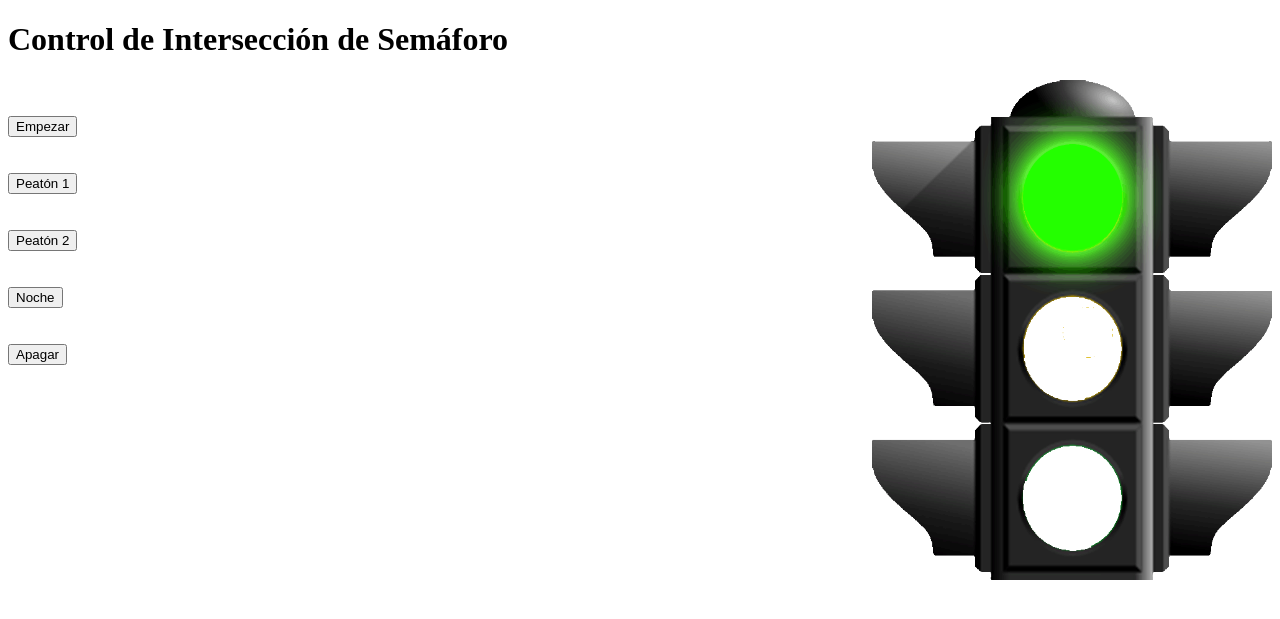
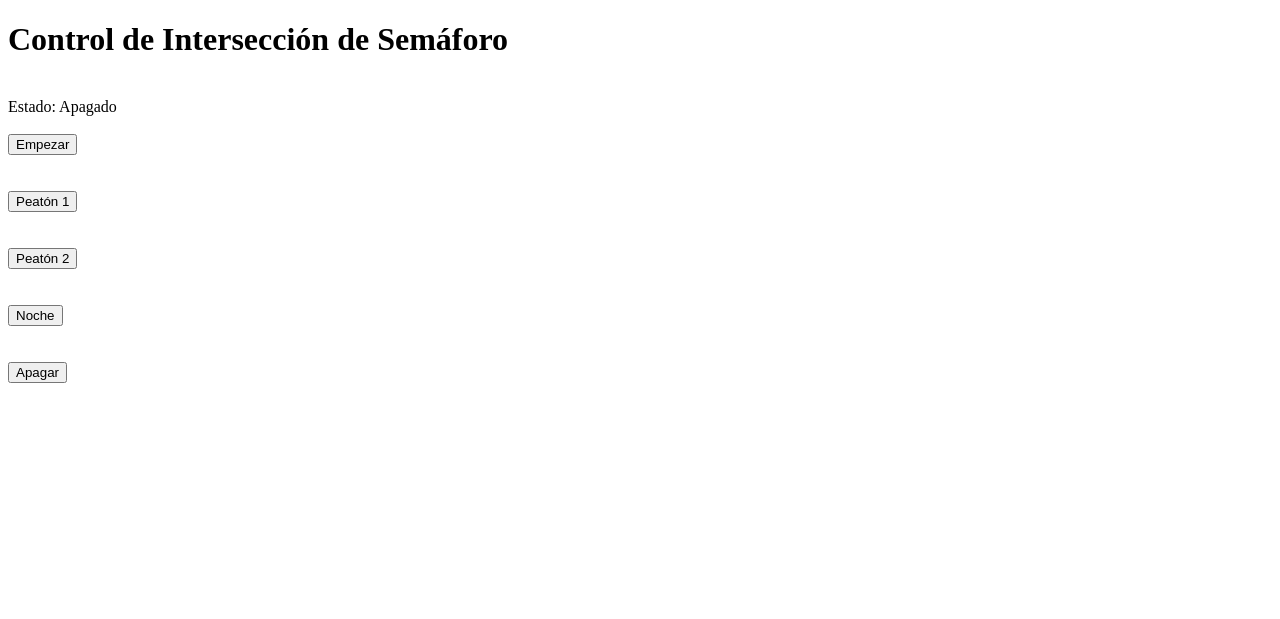
Before and after one commit to smorenoq/ConmutacionTerminado, a PHP site: page / in a window 1280 px wide. Shown: the top 619 px of the page. Run offline with PHP 8.4, Linux system fonts and the light colour scheme.

Commit message:
Estado del semáforo agregado

```diff
--- a/index.php
+++ b/index.php
@@ -27,13 +27,13 @@
       </style>
   </head>
 
-  <img src = "semaforo.gif" align = "right" width = "400" height = "500">
-
   <?php
     set_time_limit(0);
 
-    $dur1 = 5;
-    $dur2 = 5;
+    $dur1 = 7;
+    $dur2 = 7;
+
+    $estado = "Apagado";
 
     if ($_SERVER['REQUEST_METHOD'] == "POST" && isset($_POST['empezar']))
     {
@@ -71,6 +71,7 @@
     {
         global $dur1;
         global $dur2;
+        global $estado;
 
         shell_exec("killall node");
         shell_exec("node apagar");
@@ -83,24 +84,35 @@
         $comando .= "1";
         $comando .= " >/dev/null &";
         shell_exec($comando);
+
+        $estado = "Día";
     }
 
     function apagar()
     {
+        global $estado;
+
         shell_exec("killall node");
         shell_exec("node apagar");
+
+        $estado = "Apagado";
     }
 
     function noche()
     {
+        global $estado;
+
         shell_exec("killall node");
         shell_exec("node noche  >/dev/null &");
+
+        $estado = "Noche";
     }
 
     function peaton1()
     {
         global $dur1;
         global $dur2;
+        global $estado;
 
         shell_exec("killall node");
 
@@ -111,12 +123,15 @@
         $comando .= " >/dev/null &";
 
         shell_exec($comando);
+
+        $estado = "Día";
     }
 
     function peaton2()
     {
         global $dur1;
         global $dur2;
+        global $estado;
 
         shell_exec("killall node");
 
@@ -126,7 +141,11 @@
         $comando .= $dur2;
         $comando .= " >/dev/null &";
         shell_exec($comando);
+
+        $estado = "Día";
     }
+
+    echo "<br>Estado: ". $estado;
 
    ?>
     <br><br>
```
